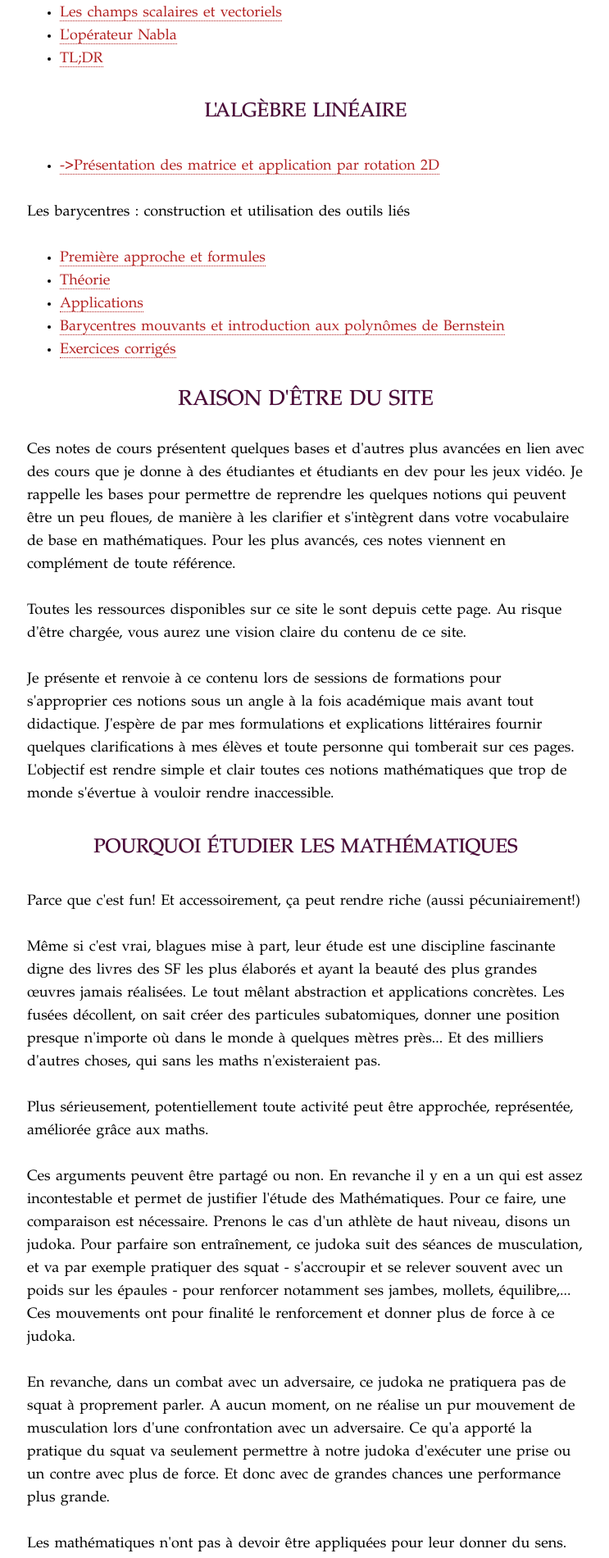
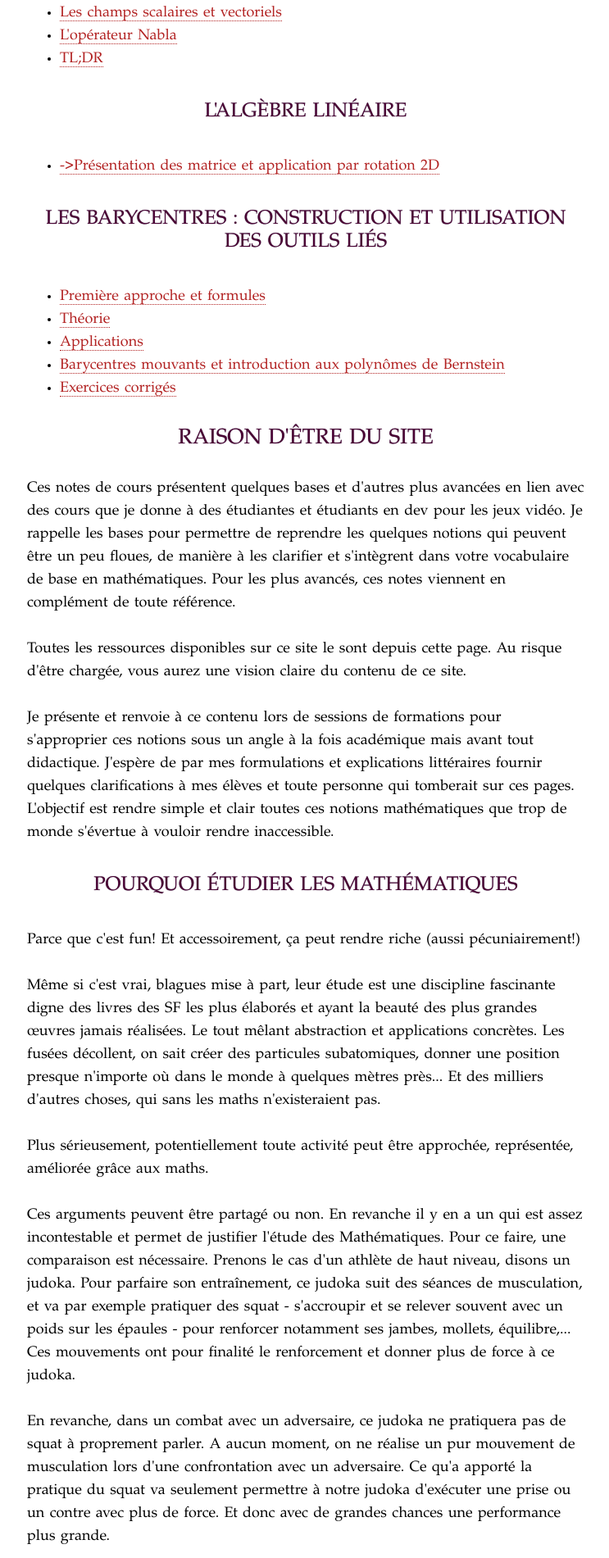
Before and after one commit to IamHenri/notes-maths-tex, a Jekyll site: the page built from index.html, in a window 1280 px wide. Shown: the part 3903-5804 px from the top of the page at 82% size, without its empty margins (267-1010 px from the left). Built offline with Jekyll 4.4.1, drawn with Linux system fonts in a browser that asks for light colours; nearby versions of some CDN libraries; some web fonts are replaced; library files that are not in the unit come from our copies; formulas are drawn with MathJax 3.

```diff
--- a/index.html
+++ b/index.html
@@ -133,7 +133,7 @@ Les fonctions numériques sont un des gros morceaux des mathématiques. Le princ
     <!-- <li><a href="algebre_lineaire.html">-></a></li> -->
     <!-- <li><a href="algebre_lineaire.html">-></a></li> -->
 </ul>
-</p
+</p>
 
 <h3>Les barycentres : construction et utilisation des outils liés</h3>
 <ul>
```
